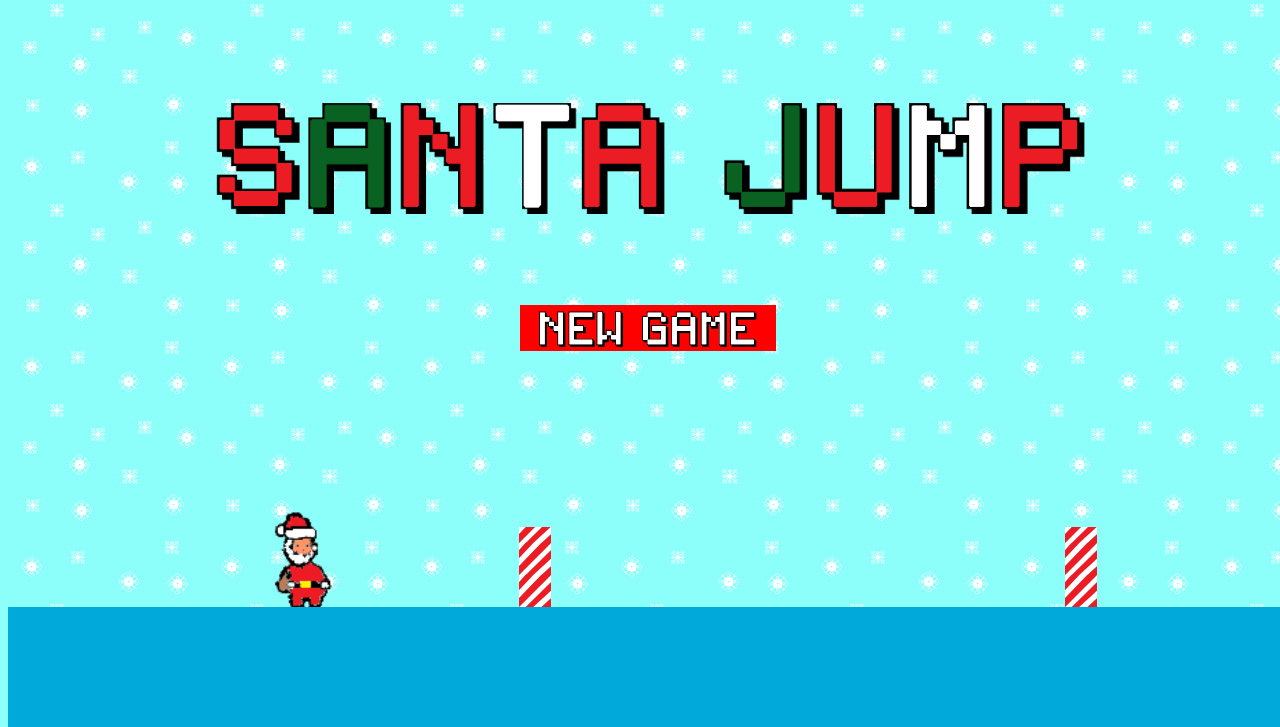
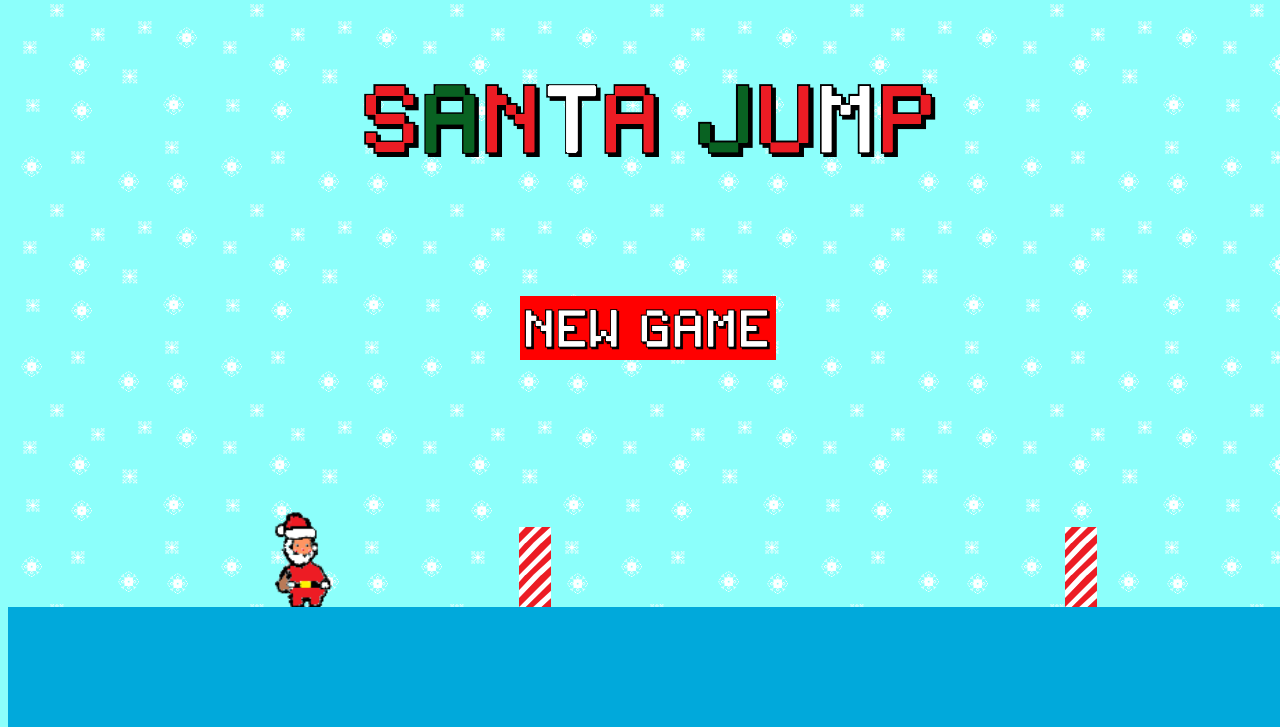
Before and after one commit to niklas5810/niklas5810.github.io, a plain HTML site: page index.html in a window 1280 px wide. Shown: the part 81-808 px from the top of the page. Drawn offline with Linux system fonts and the light colour scheme.

Commit message:
-tried to fix some resizing issues

```diff
--- a/santaStyle.css
+++ b/santaStyle.css
@@ -5,14 +5,9 @@ html, body {
 }
 
 
-#h1 {
-    font-size: 80vw;
-    margin-top: 50vw;
-    padding-top: 50vw;
-}
-
 #game{
     font-family: 'Back to 1982', serif;
+    font-size: 1vw;
     text-align: center;
     margin: auto;
     animation: snowing 2s infinite linear;
@@ -36,12 +31,12 @@ html, body {
 }
 
 #width-center-wrapper {
-    height: 70%;
+    height: 65%;
     width: 100%;
     display: flex;
     align-items: center;
     justify-content: center;
-    top: 0%;
+    bottom: 18%;
 }
 
 #image-wrapper {
@@ -50,7 +45,7 @@ html, body {
     resize: both;
 }
 
-@media only screen and (max-width: 800px) {
+@media only screen and (max-width: 700px) {
 
     .jump {
         animation: jump 0.7s linear;
@@ -66,7 +61,7 @@ html, body {
     }
 }
 
-@media only screen and (min-width: 801px) {
+@media only screen and (min-width: 701px) {
 
     .jump {
         animation: jump 0.5s linear;
@@ -81,6 +76,28 @@ html, body {
     }
 }
 
+@media only screen and (max-height: 400px) {
+    #h1 {
+        font-family: "Comic Sans MS";
+        font-size: 2vw;
+    }
+
+
+    #image-wrapper {
+        max-height: 50%;
+    }
+}
+
+
+@media only screen and (min-height: 401px) {
+    #h1 {
+        font-size: 80vw;
+        margin-top: 50vw;
+        padding-top: 50vw;
+    }
+
+}
+
 
 #floor{
     position: absolute;
@@ -93,13 +110,14 @@ html, body {
 #restart-btn {
     font-family: Gadugi;
     position: center;
-    margin-bottom: 10%;
+    margin-bottom: 5%;
     background-image: url("images/New_Game_No_Colors.png");
     background-repeat: no-repeat;
     background-size: contain;
     background-position: center;
-    height: 10%;
+    height: 15%;
     width: 20%;
+    min-height: 15%;
     border: black;
     background-color: red;
     cursor: pointer;
@@ -151,11 +169,10 @@ html, body {
 .title {
     object-fit: contain;
     width: 80%;
+    max-height: 80%;
     border: none;
     resize: both;
 }
-
-
 
 
 .hide {
```
